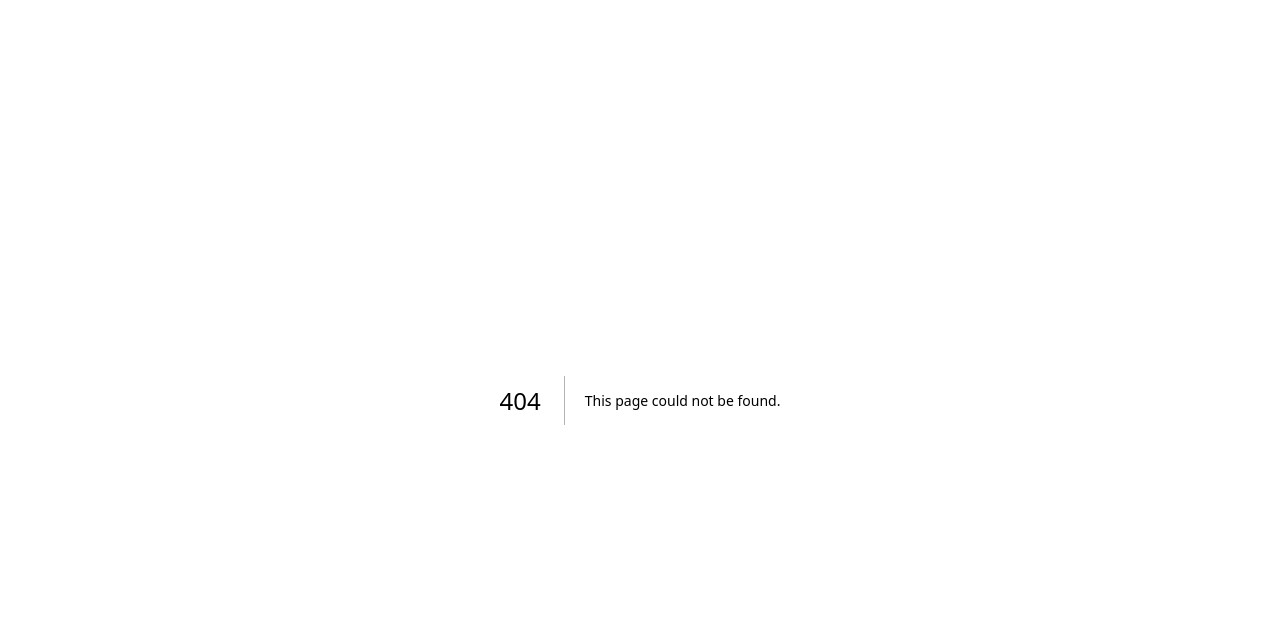
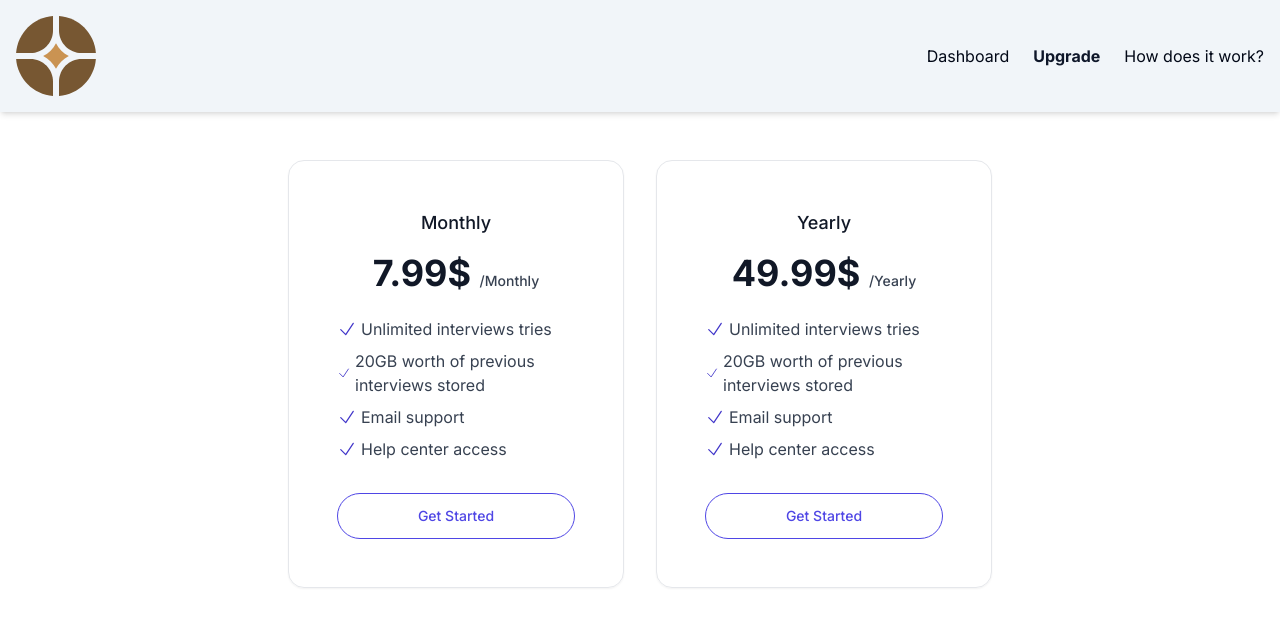
Before and after one commit to Paul-Daniel-dev/AIMockInterviewer, a Next.js app in the folder ai-mock/: page /dashboard/upgrade in a window 1280 px wide. Before the commit this address had no page. Shown: the top 626 px of the page. Built offline with nearby package versions, Linux system fonts and the light colour scheme.

Commit message:
Small change due to Shadcn

```diff
--- /dev/null
+++ b/ai-mock/app/dashboard/upgrade/page.jsx
@@ -0,0 +1,104 @@
+import PricingPlan from '@/app/_data/PricingPlan'
+import React from 'react'
+
+function Upgrade() {
+  return (
+    <div>
+        <div className="mx-auto max-w-3xl px-4 py-8 sm:px-6 sm:py-12 lg:px-8">
+  <div className="grid grid-cols-1 gap-4 sm:grid-cols-2 sm:items-center md:gap-8">
+    {PricingPlan.map((item,index)=>(
+        <div key={index} className="rounded-2xl border border-gray-200 p-6 shadow-sm sm:px-8 lg:p-12">
+        <div className="text-center">
+          <h2 className="text-lg font-medium text-gray-900">
+            {item.duration}
+            <span className="sr-only">Plan</span>
+          </h2>
+
+          <p className="mt-2 sm:mt-4">
+            <strong className="text-3xl font-bold text-gray-900 sm:text-4xl"> {item.price}$ </strong>
+
+            <span className="text-sm font-medium text-gray-700">/{item.duration}</span>
+          </p>
+        </div>
+
+        <ul className="mt-6 space-y-2">
+          <li className="flex items-center gap-1">
+            <svg
+              xmlns="http://www.w3.org/2000/svg"
+              fill="none"
+              viewBox="0 0 24 24"
+              strokeWidth="1.5"
+              stroke="currentColor"
+              className="size-5 text-indigo-700"
+            >
+              <path strokeLinecap="round" strokeLinejoin="round" d="M4.5 12.75l6 6 9-13.5" />
+            </svg>
+
+            <span className="text-gray-700"> Unlimited interviews tries</span>
+          </li>
+
+          <li className="flex items-center gap-1">
+            <svg
+              xmlns="http://www.w3.org/2000/svg"
+              fill="none"
+              viewBox="0 0 24 24"
+              strokeWidth="1.5"
+              stroke="currentColor"
+              className="size-5 text-indigo-700"
+            >
+              <path strokeLinecap="round" strokeLinejoin="round" d="M4.5 12.75l6 6 9-13.5" />
+            </svg>
+
+            <span className="text-gray-700"> 20GB worth of previous interviews stored</span>
+          </li>
+
+          <li className="flex items-center gap-1">
+            <svg
+              xmlns="http://www.w3.org/2000/svg"
+              fill="none"
+              viewBox="0 0 24 24"
+              strokeWidth="1.5"
+              stroke="currentColor"
+              className="size-5 text-indigo-700"
+            >
+              <path strokeLinecap="round" strokeLinejoin="round" d="M4.5 12.75l6 6 9-13.5" />
+            </svg>
+
+            <span className="text-gray-700"> Email support </span>
+          </li>
+
+          <li className="flex items-center gap-1">
+            <svg
+              xmlns="http://www.w3.org/2000/svg"
+              fill="none"
+              viewBox="0 0 24 24"
+              strokeWidth="1.5"
+              stroke="currentColor"
+              className="size-5 text-indigo-700"
+            >
+              <path strokeLinecap="round" strokeLinejoin="round" d="M4.5 12.75l6 6 9-13.5" />
+            </svg>
+
+            <span className="text-gray-700"> Help center access </span>
+          </li>
+        </ul>
+
+        <a
+          href={item.link}
+          target="_blank"
+          className="mt-8 block rounded-full border border-indigo-600 bg-white px-12 py-3 text-center text-sm font-medium text-indigo-600 hover:ring-1 hover:ring-indigo-600 focus:outline-none focus:ring active:text-indigo-500"
+        >
+          Get Started
+        </a>
+      </div>
+    ))}
+
+
+  </div>
+</div>
+
+    </div>
+  )
+}
+
+export default Upgrade
--- a/ai-mock/app/globals.css
+++ b/ai-mock/app/globals.css
@@ -5,64 +5,64 @@
   @layer base {
     :root {
       --background: 0 0% 100%;
-      --foreground: 0 0% 3.9%;
+      --foreground: 222.2 84% 4.9%;
 
       --card: 0 0% 100%;
-      --card-foreground: 0 0% 3.9%;
+      --card-foreground: 222.2 84% 4.9%;
 
       --popover: 0 0% 100%;
-      --popover-foreground: 0 0% 3.9%;
+      --popover-foreground: 222.2 84% 4.9%;
 
-      --primary: 0 0% 9%;
-      --primary-foreground: 0 0% 98%;
+      --primary: 222.2 47.4% 11.2%;
+      --primary-foreground: 210 40% 98%;
 
-      --secondary: 0 0% 96.1%;
-      --secondary-foreground: 0 0% 9%;
+      --secondary: 210 40% 96.1%;
+      --secondary-foreground: 222.2 47.4% 11.2%;
 
-      --muted: 0 0% 96.1%;
-      --muted-foreground: 0 0% 45.1%;
+      --muted: 210 40% 96.1%;
+      --muted-foreground: 215.4 16.3% 46.9%;
 
-      --accent: 0 0% 96.1%;
-      --accent-foreground: 0 0% 9%;
+      --accent: 210 40% 96.1%;
+      --accent-foreground: 222.2 47.4% 11.2%;
 
       --destructive: 0 84.2% 60.2%;
-      --destructive-foreground: 0 0% 98%;
+      --destructive-foreground: 210 40% 98%;
 
-      --border: 0 0% 89.8%;
-      --input: 0 0% 89.8%;
-      --ring: 0 0% 3.9%;
+      --border: 214.3 31.8% 91.4%;
+      --input: 214.3 31.8% 91.4%;
+      --ring: 222.2 84% 4.9%;
 
       --radius: 0.5rem;
     }
 
     .dark {
-      --background: 0 0% 3.9%;
-      --foreground: 0 0% 98%;
+      --background: 222.2 84% 4.9%;
+      --foreground: 210 40% 98%;
 
-      --card: 0 0% 3.9%;
-      --card-foreground: 0 0% 98%;
+      --card: 222.2 84% 4.9%;
+      --card-foreground: 210 40% 98%;
 
-      --popover: 0 0% 3.9%;
-      --popover-foreground: 0 0% 98%;
+      --popover: 222.2 84% 4.9%;
+      --popover-foreground: 210 40% 98%;
 
-      --primary: 0 0% 98%;
-      --primary-foreground: 0 0% 9%;
+      --primary: 210 40% 98%;
+      --primary-foreground: 222.2 47.4% 11.2%;
 
-      --secondary: 0 0% 14.9%;
-      --secondary-foreground: 0 0% 98%;
+      --secondary: 217.2 32.6% 17.5%;
+      --secondary-foreground: 210 40% 98%;
 
-      --muted: 0 0% 14.9%;
-      --muted-foreground: 0 0% 63.9%;
+      --muted: 217.2 32.6% 17.5%;
+      --muted-foreground: 215 20.2% 65.1%;
 
-      --accent: 0 0% 14.9%;
-      --accent-foreground: 0 0% 98%;
+      --accent: 217.2 32.6% 17.5%;
+      --accent-foreground: 210 40% 98%;
 
       --destructive: 0 62.8% 30.6%;
-      --destructive-foreground: 0 0% 98%;
+      --destructive-foreground: 210 40% 98%;
 
-      --border: 0 0% 14.9%;
-      --input: 0 0% 14.9%;
-      --ring: 0 0% 83.1%;
+      --border: 217.2 32.6% 17.5%;
+      --input: 217.2 32.6% 17.5%;
+      --ring: 212.7 26.8% 83.9%;
     }
   }
 
--- a/ai-mock/app/layout.js
+++ b/ai-mock/app/layout.js
@@ -1,6 +1,7 @@
 import { Inter } from "next/font/google";
 import "./globals.css";
 import { ClerkProvider } from "@clerk/nextjs";
+import { Toaster } from "@/components/ui/sonner";
 
 const inter = Inter({ subsets: ["latin"] });
 
@@ -12,10 +13,12 @@
 export default function RootLayout({ children }) {
   return (
     <ClerkProvider>
-    <html lang="en">
-      <body className={inter.className}>{children}</body>
+      <html lang="en">
+      <body className={inter.className}>
+        <Toaster />
+        {children}</body>
     </html>
+    </ClerkProvider>
 
-    </ClerkProvider>
   );
 }
--- /dev/null
+++ b/ai-mock/components/ui/collapsible.jsx
@@ -0,0 +1,11 @@
+"use client"
+
+import * as CollapsiblePrimitive from "@radix-ui/react-collapsible"
+
+const Collapsible = CollapsiblePrimitive.Root
+
+const CollapsibleTrigger = CollapsiblePrimitive.CollapsibleTrigger
+
+const CollapsibleContent = CollapsiblePrimitive.CollapsibleContent
+
+export { Collapsible, CollapsibleTrigger, CollapsibleContent }
--- /dev/null
+++ b/ai-mock/components/ui/sonner.jsx
@@ -0,0 +1,29 @@
+"use client";
+import { useTheme } from "next-themes"
+import { Toaster as Sonner } from "sonner"
+
+const Toaster = ({
+  ...props
+}) => {
+  const { theme = "system" } = useTheme()
+
+  return (
+    (<Sonner
+      theme={theme}
+      className="toaster group"
+      toastOptions={{
+        classNames: {
+          toast:
+            "group toast group-[.toaster]:bg-background group-[.toaster]:text-foreground group-[.toaster]:border-border group-[.toaster]:shadow-lg",
+          description: "group-[.toast]:text-muted-foreground",
+          actionButton:
+            "group-[.toast]:bg-primary group-[.toast]:text-primary-foreground",
+          cancelButton:
+            "group-[.toast]:bg-muted group-[.toast]:text-muted-foreground",
+        },
+      }}
+      {...props} />)
+  );
+}
+
+export { Toaster }
--- a/ai-mock/package.json
+++ b/ai-mock/package.json
@@ -12,6 +12,7 @@
     "@clerk/nextjs": "^5.1.5",
     "@google/generative-ai": "^0.12.0",
     "@neondatabase/serverless": "^0.9.3",
+    "@radix-ui/react-collapsible": "^1.0.3",
     "@radix-ui/react-dialog": "^1.0.5",
     "@radix-ui/react-slot": "^1.0.2",
     "class-variance-authority": "^0.7.0",
@@ -20,10 +21,12 @@
     "lucide-react": "^0.395.0",
     "moment": "^2.30.1",
     "next": "14.2.4",
+    "next-themes": "^0.3.0",
     "react": "^18.3.1",
     "react-dom": "^18.3.1",
     "react-hook-speech-to-text": "^0.8.0",
     "react-webcam": "^7.2.0",
+    "sonner": "^1.5.0",
     "tailwind-merge": "^2.3.0",
     "tailwindcss-animate": "^1.0.7",
     "uuid": "^10.0.0"
```
Also changed, not shown: ai-mock/app/page.js (+68 -106 lines), 1 other file (tests, documents, lock files or other folders).
